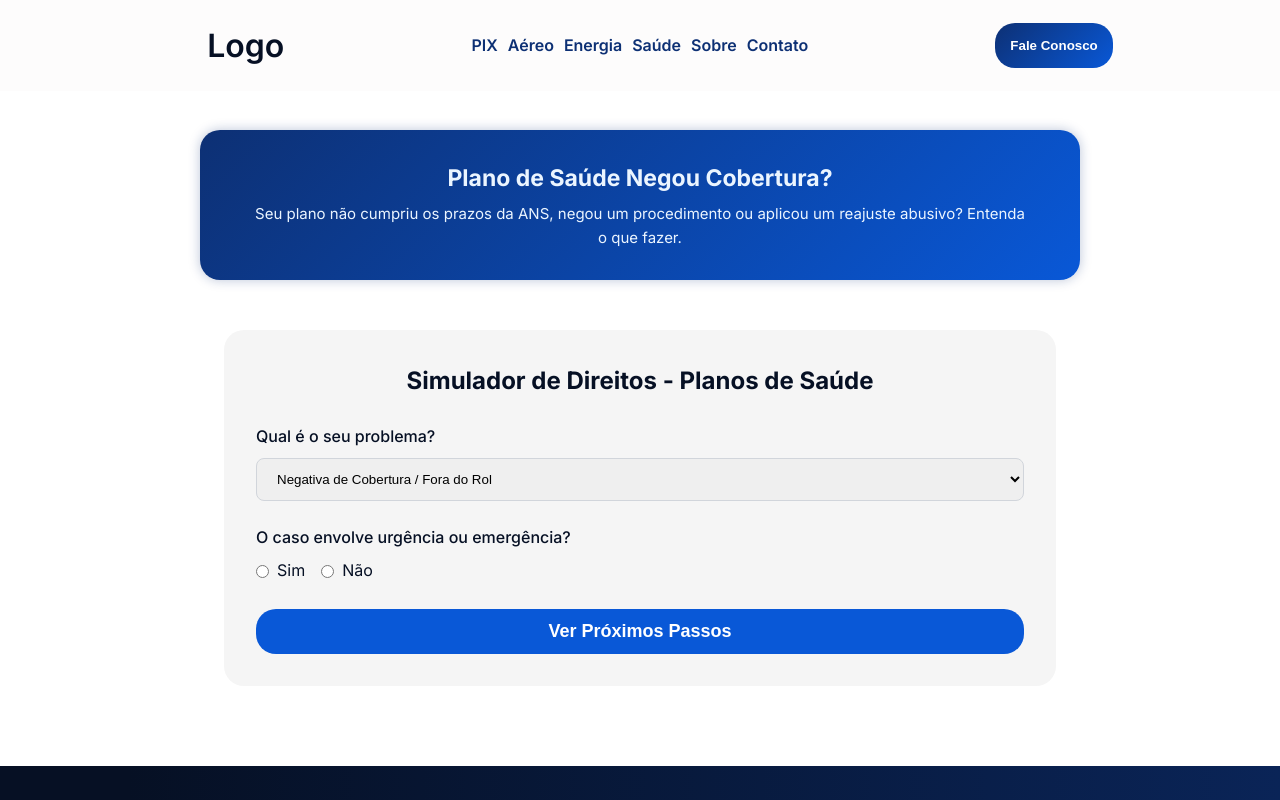
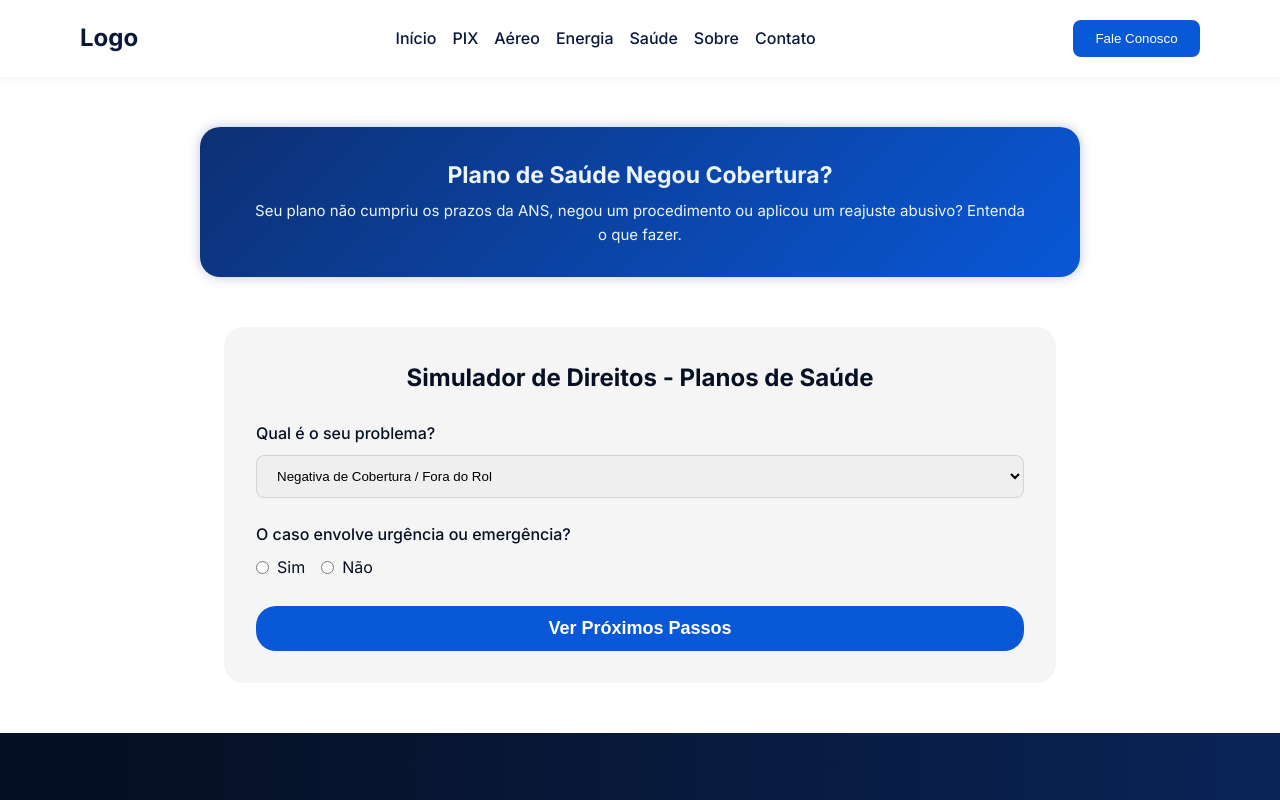
Before and after one commit to theiguim/resolveonline, a Next.js app: page /saude in a window 1280 px wide. Shown: the top 800 px of the page. Built offline with nearby package versions, Linux system fonts and the light colour scheme.

Commit message:
cmmt itn resp

```diff
--- a/src/app/globals.css
+++ b/src/app/globals.css
@@ -0,0 +1,14 @@
+*{
+    padding: 0;
+    margin: 0;
+}
+
+html{
+    width: 100vw;
+    overflow-x: hidden;
+}
+
+body{
+    width: 100vw;
+    overflow-x: hidden;
+}
--- a/src/components/Header/Header.css
+++ b/src/components/Header/Header.css
@@ -1,51 +1,112 @@
+.header {
+  display: flex;
+  justify-content: space-between;
+  align-items: center;
+  padding: 1.2rem 5rem;
+  background-color: #fff;
+  box-shadow: 0 2px 8px rgba(0, 0, 0, 0.05);
+  position: relative;
+  z-index: 1000;
+}
+
+.logo a {
+  font-weight: 700;
+  font-size: 1.5rem;
+  color: #07183b;
+  text-decoration: none;
+}
+
+.nav ul {
+  display: flex;
+  list-style: none;
+  gap: 1rem;
+}
+
+.nav ul li a {
+  text-decoration: none;
+  font-weight: 500;
+  color: #07183b;
+  transition: color 0.2s;
+}
+
+.nav ul li a:hover {
+  color: #0958d7;
+}
+
 .btn {
-  background: linear-gradient(135deg, #0d3074, #0958d7);
+  background-color: #0958d7;
+  color: #fff;
+  padding: 0.7rem 1.4rem;
   border: none;
-  padding: 15px;
-  border-radius: 20px;
-  color: white;
-  font-weight: bolder;
+  border-radius: 8px;
+  font-weight: 500;
   cursor: pointer;
-  transition: .3s ease;
+  transition: background 0.2s;
 }
 
 .btn:hover {
-  background: linear-gradient(135deg, #0958d7, #0d3074);
-  transform: scale(1.01);
+  background-color: #0b4ebd;
 }
 
-a {
-  color: #0d3074;
-  font-weight: 600;
-  text-decoration: none;
+/* --- HAMBÚRGUER --- */
+.menu-toggle {
+  display: none;
+  flex-direction: column;
+  justify-content: space-between;
+  width: 25px;
+  height: 18px;
+  cursor: pointer;
 }
 
-header {
-  position: fixed;
-  top: 0;
-  left: 0;
+.menu-toggle span {
+  height: 3px;
   width: 100%;
-  display: flex;
-  align-items: center;
-  justify-content: space-evenly;
-  padding: 20px;
-  background-color: #fdfcfc;
-  z-index: 1000;
+  background-color: #07183b;
+  border-radius: 2px;
+  transition: 0.3s;
 }
 
-header > nav > ul {
-  display: flex;
-  gap: 10px;
-  list-style: none;
-  color: #0d3074;
+.menu-toggle.active span:nth-child(1) {
+  transform: rotate(45deg) translate(5px, 5px);
 }
 
-header > nav > ul li {
-  font-weight: 600;
-  transition: .3s ease;
+.menu-toggle.active span:nth-child(2) {
+  opacity: 0;
 }
 
-header > nav > ul li:hover {
-  color: #0958d7;
-  border-bottom: 2px solid #0d3074;
+.menu-toggle.active span:nth-child(3) {
+  transform: rotate(-45deg) translate(5px, -5px);
 }
+
+/* --- RESPONSIVIDADE --- */
+@media (max-width: 800px) {
+  .nav {
+    position: absolute;
+    top: 100%;
+    right: 0;
+    background: white;
+    width: 100%;
+    display: none;
+    flex-direction: column;
+    align-items: center;
+    padding: 2rem 0;
+    box-shadow: 0 4px 10px rgba(0, 0, 0, 0.1);
+  }
+
+  .nav.open {
+    display: flex;
+  }
+
+  .nav ul {
+    flex-direction: column;
+    gap: 1.5rem;
+  }
+
+  .btn {
+    display: none;
+  }
+
+  .menu-toggle {
+    display: flex;
+  }
+}
--- a/src/components/Header/Header.jsx
+++ b/src/components/Header/Header.jsx
@@ -1,14 +1,30 @@
 'use client';
 
+import { useState } from 'react';
 import Link from 'next/link';
 import './Header.css';
 
 export default function Header() {
+  const [menuOpen, setMenuOpen] = useState(false);
+
   return (
-    <header>
-      <h1>Logo</h1>
-      <nav>
+    <header className="header">
+      <div className="logo">
+        <Link href="/">Logo</Link>
+      </div>
+
+      <div
+        className={`menu-toggle ${menuOpen ? 'active' : ''}`}
+        onClick={() => setMenuOpen(!menuOpen)}
+      >
+        <span></span>
+        <span></span>
+        <span></span>
+      </div>
+
+      <nav className={`nav ${menuOpen ? 'open' : ''}`}>
         <ul>
+          <li><Link href="/">Início</Link></li>
           <li><Link href="/pix">PIX</Link></li>
           <li><Link href="/aereo">Aéreo</Link></li>
           <li><Link href="/energia">Energia</Link></li>
@@ -17,6 +33,7 @@ export default function Header() {
           <li><Link href="/contato">Contato</Link></li>
         </ul>
       </nav>
+
       <button className="btn">Fale Conosco</button>
     </header>
   );
--- a/src/styles/FormPages.css
+++ b/src/styles/FormPages.css
@@ -31,7 +31,7 @@ a {
 .page-container {
     max-width: 1280px;
     margin: 0 auto;
-    padding: 130px 24px 80px 24px;
+    padding: 50px 24px;
 }
 
 .header-section {
--- a/src/styles/Landing.css
+++ b/src/styles/Landing.css
@@ -49,13 +49,23 @@ a {
 }
 
 main {
-    margin-top: 90px;
+    margin-top: 10px;
 }
 
 .hero-section {
-    width: 70vw;
-    height: 700px;
+    max-width: 1500px;
     margin: auto;
+
+    display: flex;
+    align-items: center;
+    justify-content: center;
+}
+
+.hero-section-wrapper {
+    width: 100%;
+    min-height: 70vh;
+    height: 600px;
+    margin: 0 5vw;
     padding: 20px;
     border-radius: 20px;
     display: flex;
@@ -130,6 +140,8 @@ main {
     transform: scale(1.1);
 }
 
+
+
 .services {
     position: relative;
     background-image: url(/images/bg-alt2.jpg);
@@ -154,9 +166,11 @@ main {
 
 .services-txt {
     color: #ebf5ff;
-    width: 500px;
+    max-width: 500px;
     margin: 0 auto 60px auto;
     text-align: center;
+    padding: 0 30px;
+    box-sizing: border-box;
 }
 
 .services-txt>h2 {
@@ -167,11 +181,37 @@ main {
 .services-content {
     display: flex;
     align-items: center;
-    justify-content: center;
+    justify-content: flex-start;
     gap: 20px;
+    overflow-x: auto;
+    /* permite rolagem horizontal */
+    scroll-behavior: smooth;
+    /* rolagem suave */
+    scroll-snap-type: x mandatory;
+    /* encaixe nos elementos */
+    -webkit-overflow-scrolling: touch;
+    /* suporte melhor em iOS */
+    padding-bottom: 10px;
+    /* evita corte inferior no mobile */
+    padding-top: 10px;
+    max-width: 1260px;
+    margin: auto;
+}
+
+.services-content::-webkit-scrollbar {
+    height: 8px;
+}
+
+.services-content::-webkit-scrollbar-thumb {
+    background-color: rgba(0, 0, 0, 0.2);
+    border-radius: 4px;
 }
 
 .service-element {
+    flex: 0 0 auto;
+    /* impede que reduza o tamanho */
+    scroll-snap-align: start;
+    /* cada card se alinha ao início ao rolar */
     width: 300px;
     height: 350px;
     border-radius: 20px;
@@ -228,6 +268,32 @@ main {
     color: #07183b;
 }
 
+.services-controls {
+    display: flex;
+    gap: 10px;
+    margin-top: 15px;
+    margin-left: 20px;
+}
+
+.scroll-btn {
+    background-color: #0958d7;
+    color: white;
+    border: none;
+    border-radius: 10px;
+    padding: 8px 14px;
+    cursor: pointer;
+    font-size: 16px;
+    font-weight: bolder;
+    transition: background-color 0.3s ease;
+
+    display: none;
+}
+
+.scroll-btn:hover {
+    background-color: #0d3074;
+}
+
+
 /* ITENS */
 .passo-a-passo-container {
     max-width: 1200px;
@@ -262,16 +328,6 @@ main {
 }
 
 /* Estrutura da Linha do Tempo */
-.timeline-section {
-    flex: 1;
-    display: flex;
-    justify-content: space-between;
-}
-
-.timeline-content {
-    flex: 1;
-    /* padding-right: 50px; */
-}
 
 .timeline {
     width: auto;
@@ -489,6 +545,43 @@ main {
     padding-top: 5px;
 }
 
+@media(max-width:1300px) {
+
+    .passo-a-passo-container {
+        flex-direction: column;
+        align-items: center;
+        justify-content: center;
+        gap: 50px;
+    }
+
+    .scroll-btn {
+        display: block;
+        margin-left: 20px;
+    }
+
+    .services-content {
+        margin-left: 20px;
+
+    }
+
+    .passo-a-passo-header {
+        width: 70vw;
+    }
+
+    .passo-a-passo-header p {
+        max-width: 70vw;
+    }
+
+    .timeline {
+        width: 70vw;
+        display: flex;
+        flex-direction: column;
+        align-items: start;
+        justify-content: start;
+        margin: 0;
+    }
+}
+
 /* Responsividade simples para telas menores */
 @media (max-width: 900px) {
     .faq-container {
@@ -506,3 +599,30 @@ main {
         margin-bottom: 30px;
     }
 }
+
+@media (max-width: 800px) {
+
+    .range-content {
+        flex-direction: column;
+        gap: 25px;
+    }
+
+    .info-element {
+        width: 260px;
+    }
+
+    .scroll-btn {
+        display: none;
+    }
+
+    .services-content::-webkit-scrollbar {
+        display: none;
+    }
+
+    .services-content {
+        -ms-overflow-style: none;
+        /* IE e Edge */
+        scrollbar-width: none;
+        /* Firefox */
+    }
+}
```
Also changed, not shown: src/app/page.jsx (+25 -2 lines).
